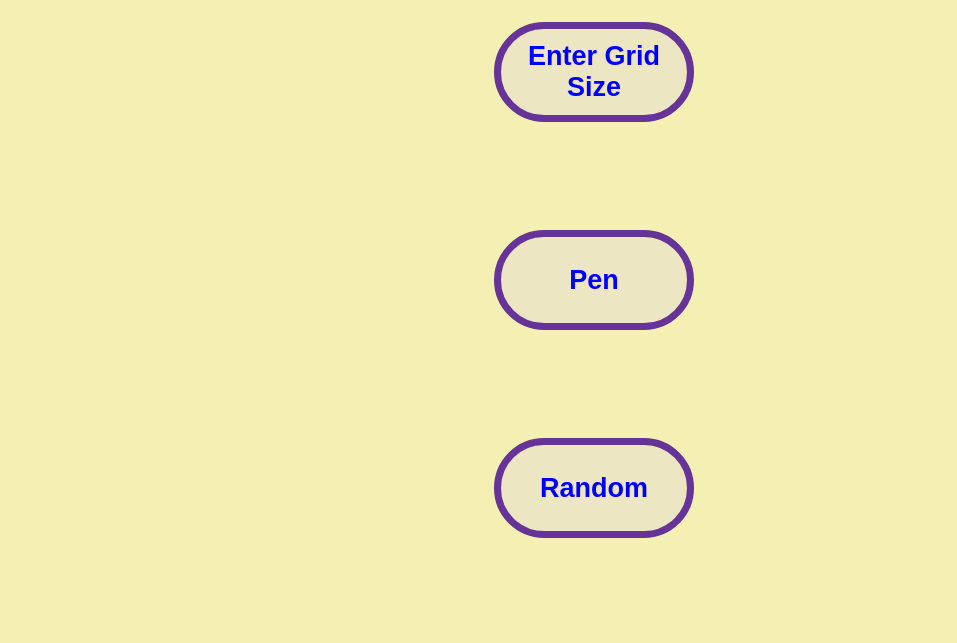
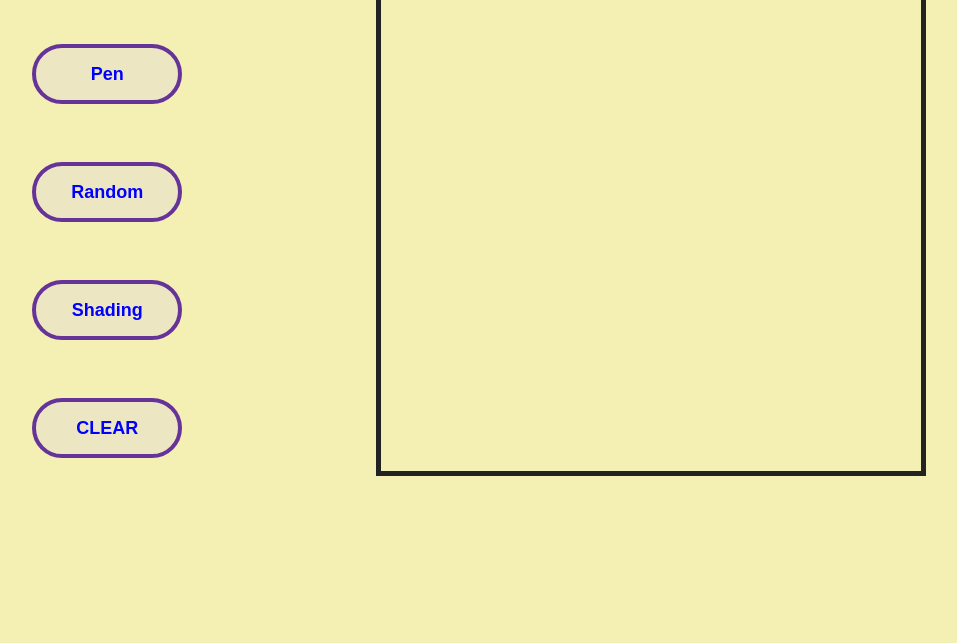
Before and after one commit to BrianBobby/Etch-a-Sketch, a plain HTML site: page index.html in a window 1280 px wide. Shown: the part 241-884 px from the top of the page, without its empty margins (161-1118 px from the left). After the commit the page ends 800 px from the top, so only its background shows below. Drawn offline with Linux system fonts and the light colour scheme.

Commit message:
Update styles.css

```diff
--- a/styles.css
+++ b/styles.css
@@ -1,69 +1,60 @@
 p {
-    font-size: 50px;
+  font-size: 30px;
   font-family: JokerMan;
   color: rgb(10, 92, 10);
+  margin-bottom: 20px;
 }
 body {
   background-color: #f4efb3;
   display: flex;
   justify-content: center;
   align-items: center;
-    margin: 50px;
+  margin: 0;
   flex-direction: column;
-    height: 100%;
+  height: 100vh;
 }
-  .main-container{
+
+.main-container {
   display: flex;
-      gap: 50px;
+  gap: 20px;
+  justify-content: space-evenly;
+  align-items: flex-start;
   width: 100%;
-      justify-content: space-between;
-      align-items: flex-start;
+  padding: 20px;
+  padding-bottom: 0px;
   box-sizing: border-box;
-      width: 100%;
-      padding-left: 600px;
-      padding-right: 400px;
-      margin: 10px;
 }
-  .btncontainer{
+
+.btncontainer {
   display: flex;
   flex-direction: column;
-      gap: 40px;
-      padding-top: 40px;
+  gap: 20px;
+}
 
-  }
 .btncontainer button {
-    width: 200px;
-    height: 100px;
+  width: 150px;
+  height: 60px;
   padding: 10px;
-    font-size: 27px;
+  font-size: 18px;
   font-weight: bold;
-    margin: 5px;
   color: blue;
   background-color: #ece6c2;
-    border: 7px solid rebeccapurple;
-    border-radius: 70px;
+  border: 4px solid rebeccapurple;
+  border-radius: 35px;
+}
 
+.container {
+  display: grid;
+  border: 5px solid rgb(35, 34, 34);
+  box-sizing: border-box;
+  width: 550px;  /* Adjusted width */
+  height: 550px; /* Adjusted height to make it square */
 }
-  .container {
-    display: flex;
-    text-align: center;
-    justify-content: center;
-    align-items: center;
-    flex-direction: column;
-    border: 10px solid rgb(35, 34, 34);
-    box-sizing: border-box;
-  }
-  .row {
-    display: flex;
-    text-align: center;
-    margin: 0;
-    box-sizing: border-box;
-  }
+
 .element {
-    display: flex;
-    justify-content: center;
-    align-items: center;
   box-sizing: border-box;
   background-color: antiquewhite;
-    opacity: 0; /* Initialize opacity */
+  opacity: 0;
+  width: 100%;  /* Ensure the element takes full width of the grid cell */
+  aspect-ratio: 1 / 1; /* Maintain 1:1 aspect ratio */
 }
```
Lines whose indentation alone changed are shown as unchanged.
